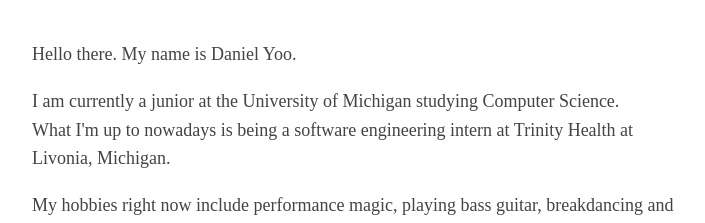
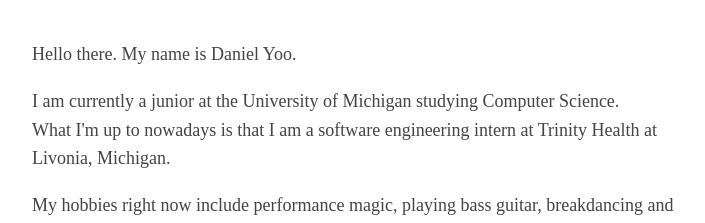
Before and after one commit to goldtomato/goldtomato.github.io, a plain HTML site: page index.html in a window 1280 px wide. Shown: the top 223 px of the page, without its empty margins (283-988 px from the left). Drawn offline with Linux system fonts and the light colour scheme.

Commit message:
Update index.html

```diff
--- a/index.html
+++ b/index.html
@@ -8,7 +8,7 @@
 	<body>
 		<p> Hello there. My name is Daniel Yoo.</p>
 		<p> I am currently a junior at the University of Michigan studying Computer Science. <br />
-		What I'm up to nowadays is being a software engineering intern at Trinity Health at Livonia, Michigan. </p>
+		What I'm up to nowadays is that I am a software engineering intern at Trinity Health at Livonia, Michigan. </p>
 		<p> My hobbies right now include performance magic, playing bass guitar, breakdancing and playing video games. </p>
 		<p> My
 			<a href="resume.pdf" style="text-decoration: none;">resume</a>, if you're into that or something.
```
